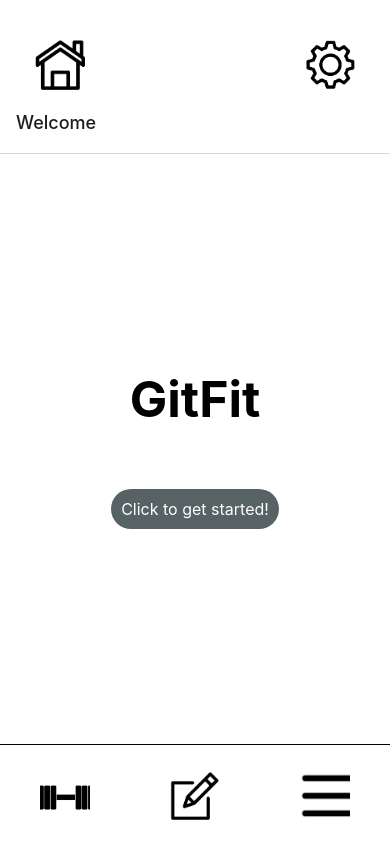
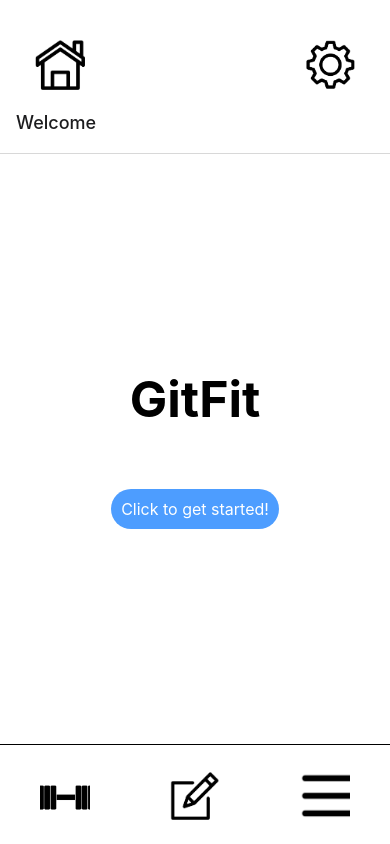
Before and after one commit to peilanzhang/GitFitProj, a React Native app: screen / in a window 390 px wide. Built offline with nearby package versions, Linux system fonts and the light colour scheme.

Commit message:
welcome page style

```diff
--- a/App.js
+++ b/App.js
@@ -105,7 +105,7 @@ const styles = StyleSheet.create({
   button: {
     marginTop: 20,
     padding: 10,
-    backgroundColor: '#566263',
+    backgroundColor: '#4D9DFF',
     borderRadius: 20,
   },
   buttonText: {
```
